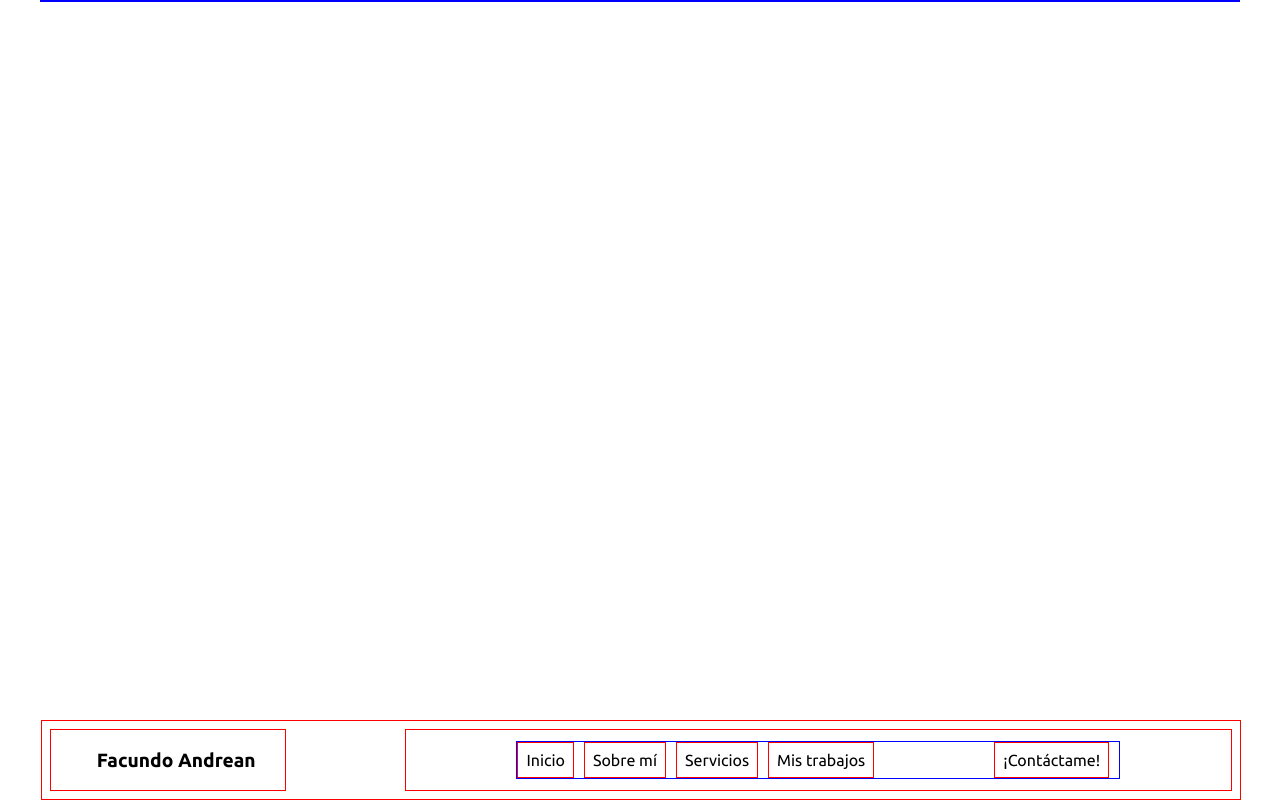
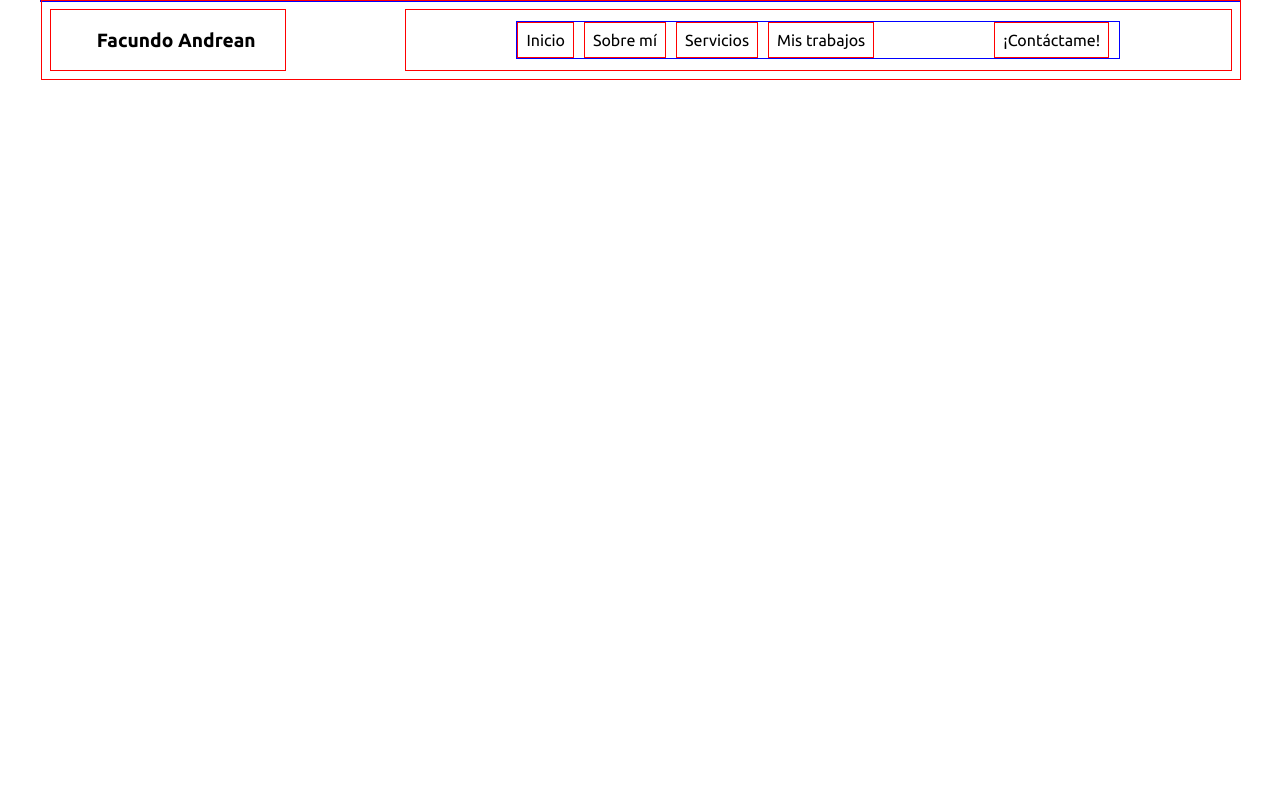
Before and after one commit to facuandrean/portfolio-antiguo, a plain HTML site: page index.html in a window 1280 px wide. Drawn offline with nearby package versions, Linux system fonts and the light colour scheme.

Commit message:
Cambiando de posición el header en desktop

```diff
--- a/css/style.css
+++ b/css/style.css
@@ -158,6 +158,10 @@ button:hover {
 
 @media screen and (min-width:1024px) {
 
+    .header {
+        top: 0;
+    }
+
     .header-logo {
         width: 20%;
         justify-content: center;
```
